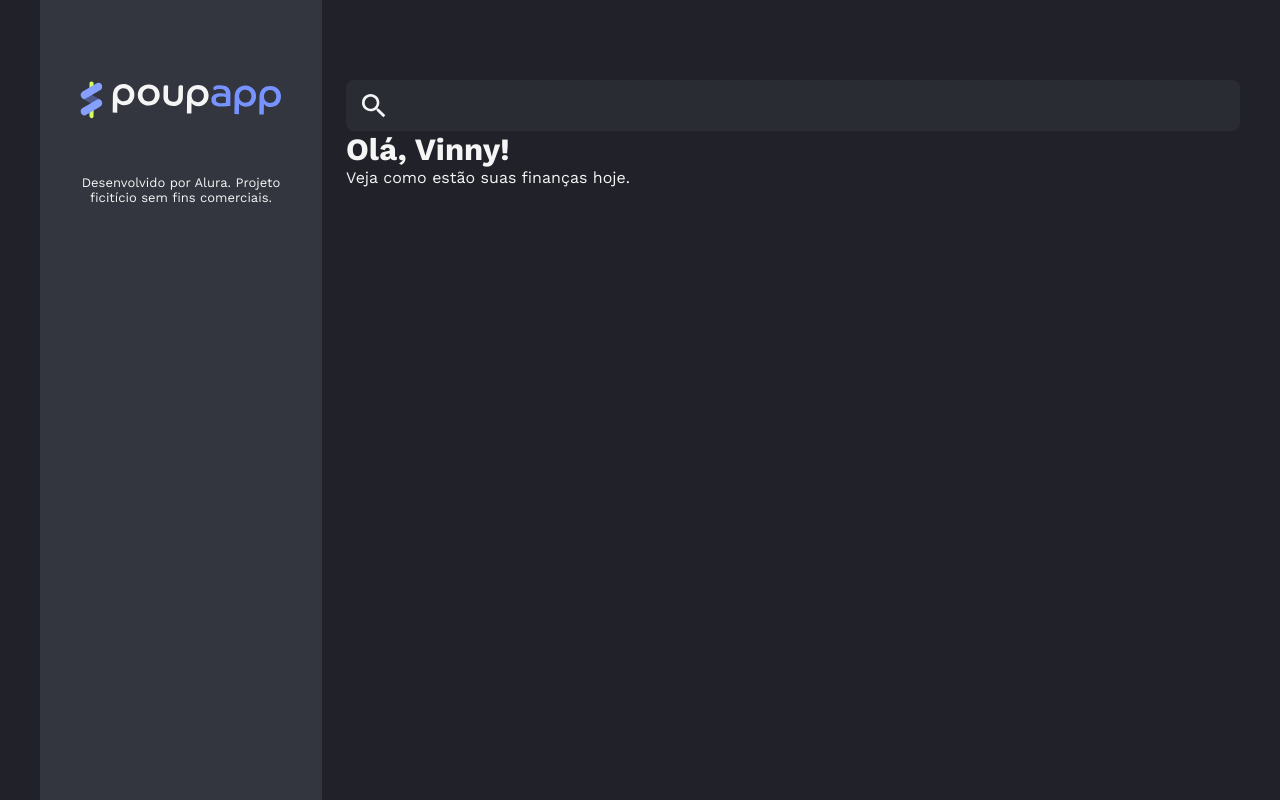
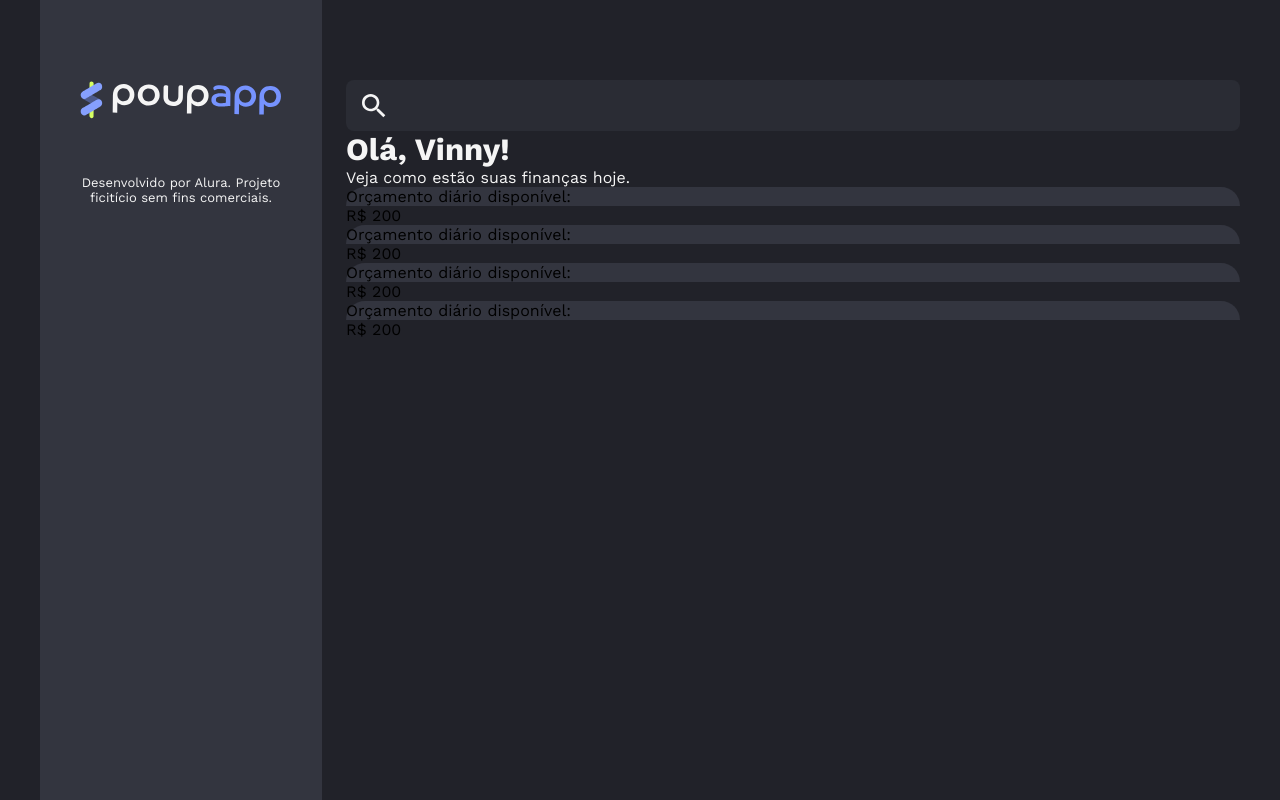
Before and after one commit to Arthur-018/React-Estudo, a React (Vite) app in the folder React utilizando CSS Modules e Tailwind para estilização de componentes/: page / in a window 1280 px wide. Built offline with nearby package versions, Linux system fonts and the light colour scheme.

Commit message:
8 aula React utilizando CSS Modules e Tailwind

```diff
--- a/React utilizando CSS Modules e Tailwind para estilização de componentes/src/App.jsx
+++ b/React utilizando CSS Modules e Tailwind para estilização de componentes/src/App.jsx
@@ -3,6 +3,8 @@ import { Container } from './components/Container'
 import { Main } from './components/Main'
 import { Searchinput } from './components/SearchInput'
 import { Typography } from './components/Typography'
+
+import Card from './components/Card'
 
 function App() {
 
@@ -19,6 +21,40 @@ function App() {
             Veja como estão suas finanças hoje.
           </Typography>
         </div>
+        <section>
+          <Card>
+          <Card.Header>
+            Orçamento diário disponível:
+          </Card.Header>
+          <Card.Body>
+            R$ 200
+          </Card.Body>
+          </Card>
+           <Card>
+          <Card.Header>
+            Orçamento diário disponível:
+          </Card.Header>
+          <Card.Body>
+            R$ 200
+          </Card.Body>
+          </Card>
+           <Card>
+          <Card.Header>
+            Orçamento diário disponível:
+          </Card.Header>
+          <Card.Body>
+            R$ 200
+          </Card.Body>
+          </Card>
+           <Card>
+          <Card.Header>
+            Orçamento diário disponível:
+          </Card.Header>
+          <Card.Body>
+            R$ 200
+          </Card.Body>
+          </Card>
+        </section>
       </Main>
     </Container>
   )
--- /dev/null
+++ b/React utilizando CSS Modules e Tailwind para estilização de componentes/src/components/Card/card.module.css
@@ -0,0 +1,16 @@
+.card {
+background-color: var(--neutral-background);
+
+
+}
+
+.header {
+background-color: var(--neutral-header);
+border-top-left-radius: 24px;
+border-top-right-radius: 24px;
+
+}
+
+.body {
+
+}
--- /dev/null
+++ b/React utilizando CSS Modules e Tailwind para estilização de componentes/src/components/Card/index.jsx
@@ -0,0 +1,23 @@
+import styles from './card.module.css'
+const Card = ({ children }) => {
+    return ( <div className={styles.card}>
+            {children}
+        </div>)
+}
+
+export const CardHeader = ({ children }) => {
+    return ( <div className={styles.header}>
+            {children}
+        </div>)
+}
+
+export const CardBody = ({ children }) => {
+    return ( <div className={styles.body}>
+            {children}
+        </div>)
+}
+
+Card.Header = CardHeader
+Card.Body = CardBody
+
+export default Card
```
